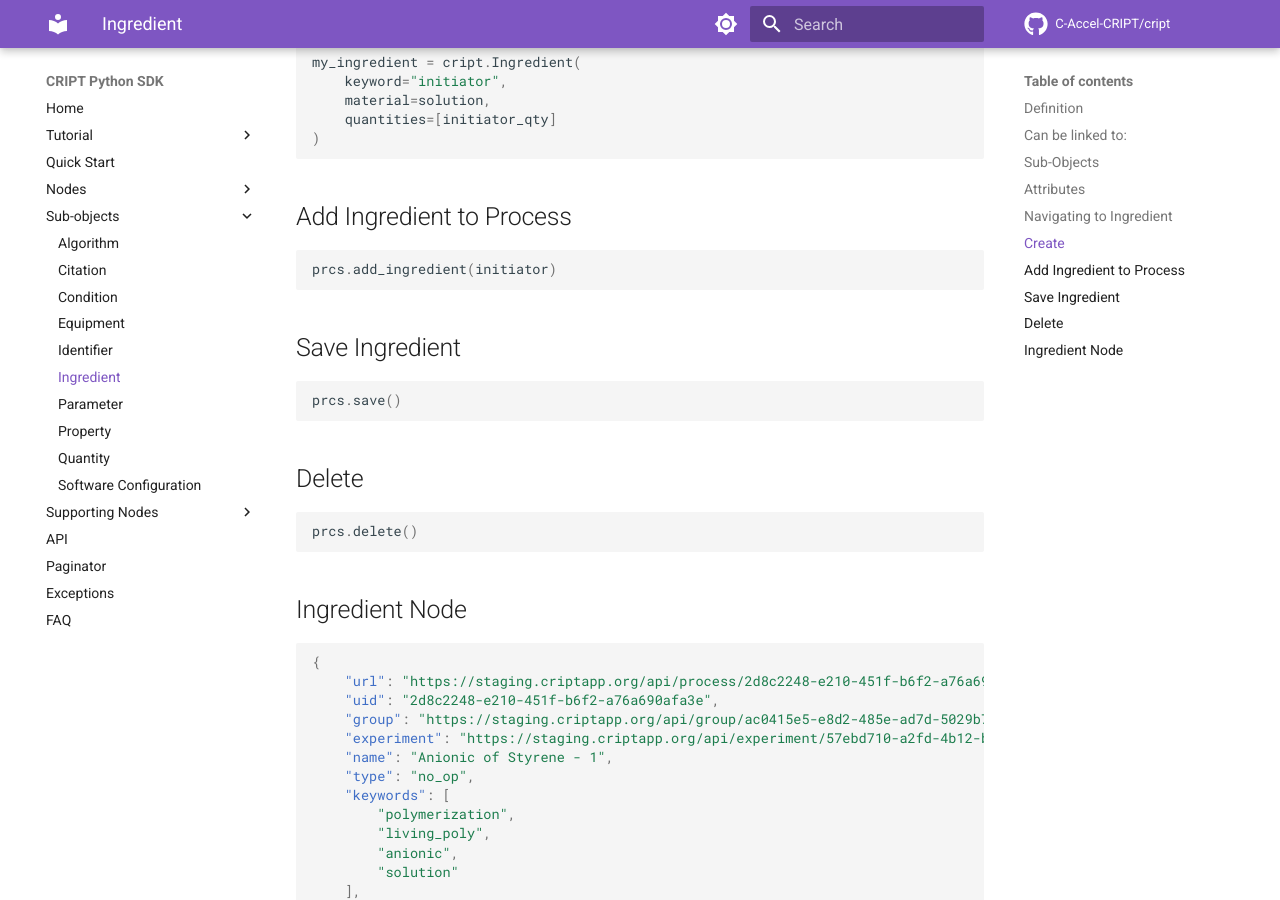
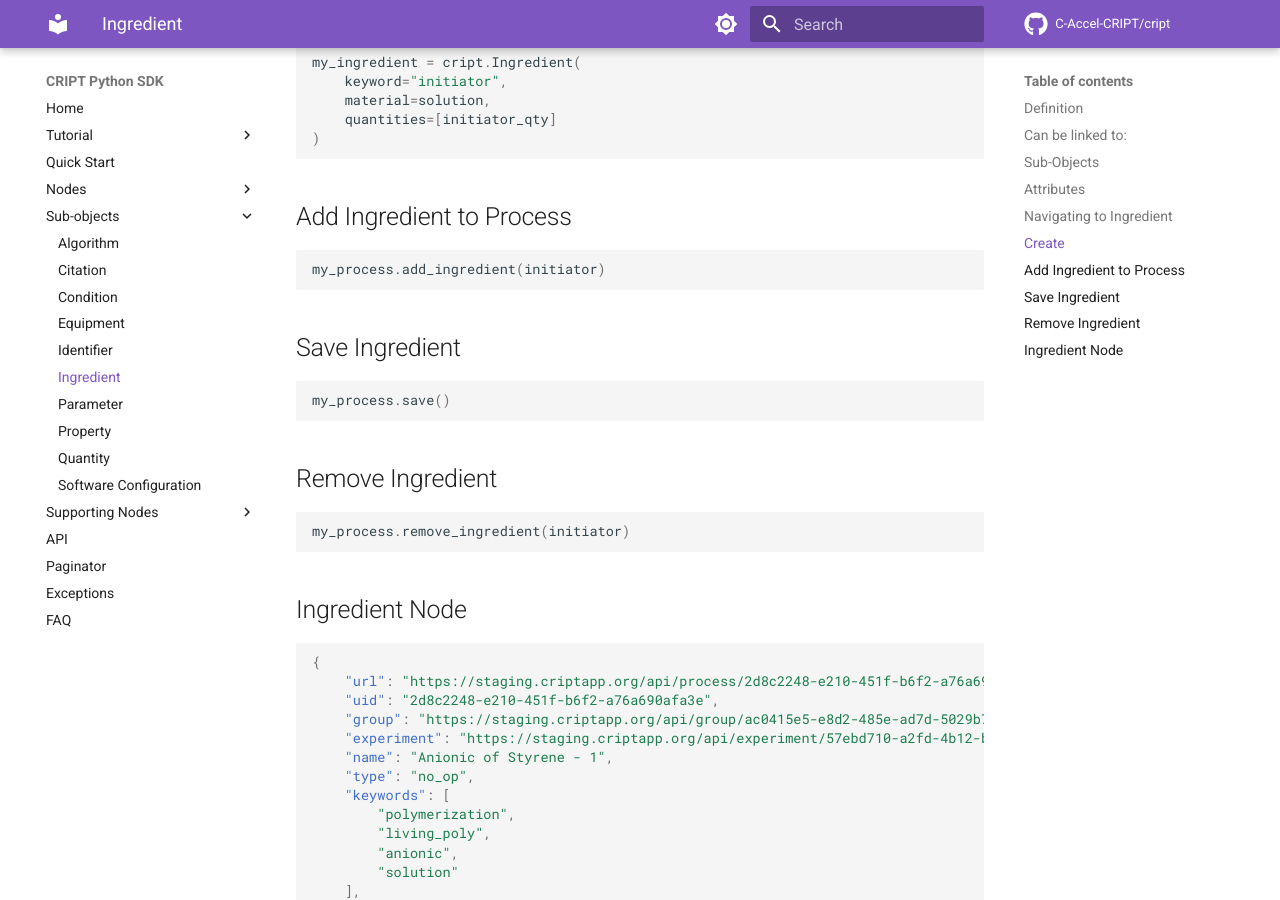
Before and after one commit to C-Accel-CRIPT/sdk-archive, an MkDocs documentation site: the page built from docs/subobjects/ingredient.md, in a window 1280 px wide and 900 px high, scrolled down 936 px. Built offline with MkDocs 1.6.1 and Material for MkDocs 9.7.7, drawn with Linux system fonts in a browser that asks for light colours; comment, search, counter and statistics services are not loaded.

Commit message:
updated ingredient.md

````diff
--- a/docs/subobjects/ingredient.md
+++ b/docs/subobjects/ingredient.md
@@ -33,17 +33,17 @@ my_ingredient = cript.Ingredient(
 
 ## Add Ingredient to Process
 ```python
-prcs.add_ingredient(initiator)
+my_process.add_ingredient(initiator)
 ```
 
 ## Save Ingredient
 ```python
-prcs.save()
+my_process.save()
 ```
 
-## Delete
+## Remove Ingredient
 ```python
-prcs.delete()
+my_process.remove_ingredient(initiator)
 ```
 
 ## Ingredient Node
````
